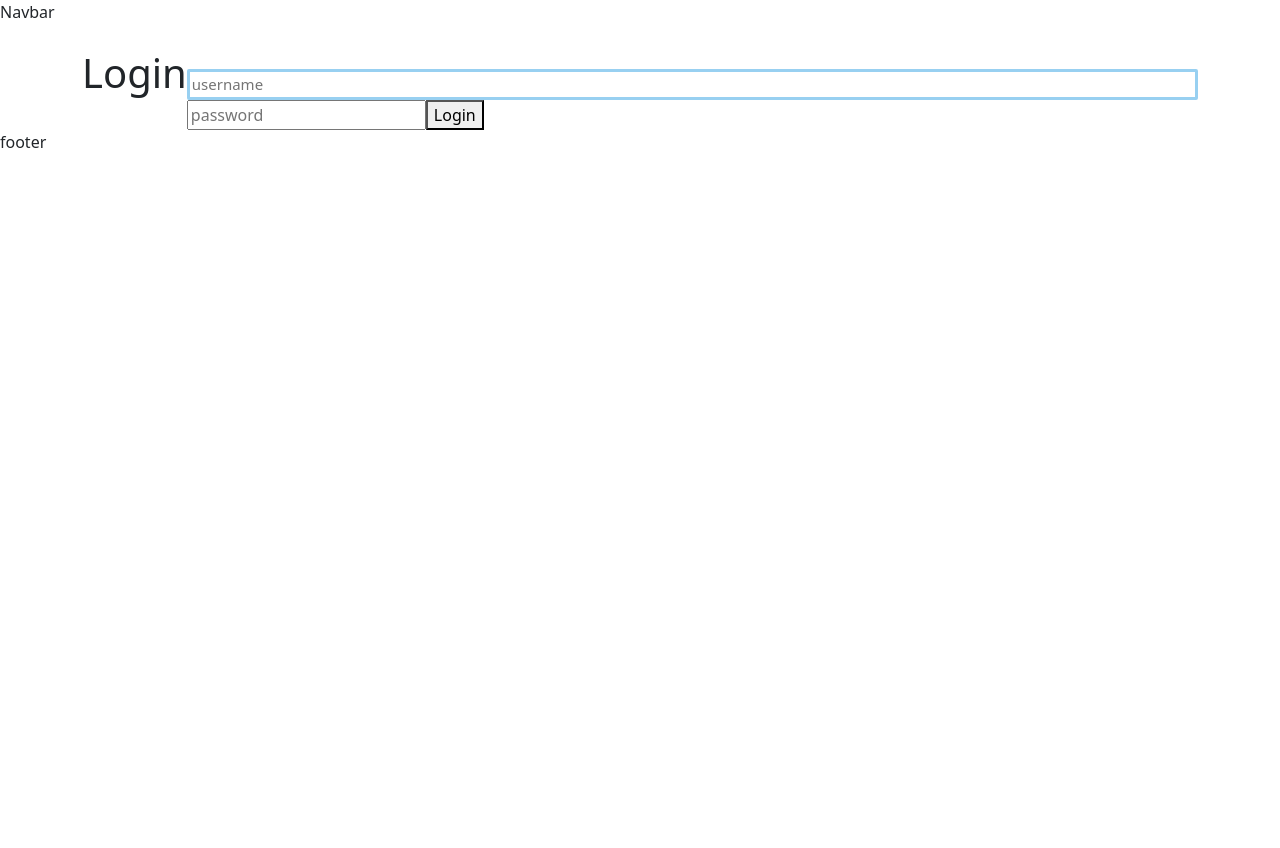
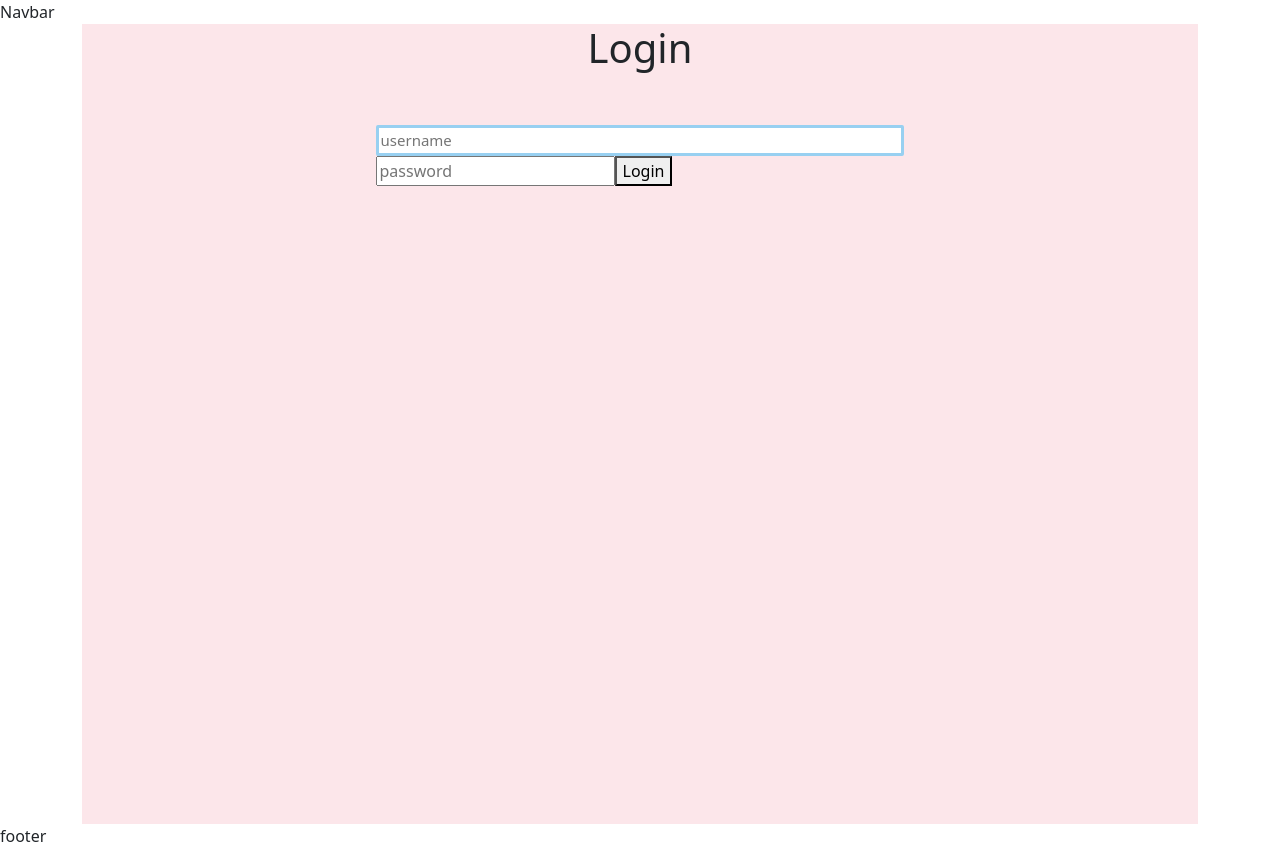
Before and after one commit to m1frahm/W12-Full-Stack-Career-Blog, a React (Vite) app in the folder client/: page /login in a window 1280 px wide. Before the commit the page ends 800 px from the top, so only its background shows below. Built offline with nearby package versions, Linux system fonts and the light colour scheme.

Commit message:
added some styling to login page

```diff
--- a/client/src/style.scss
+++ b/client/src/style.scss
@@ -1,13 +1,19 @@
+$mildpink: #FCE6EA; //coming from https://www.htmlcsscolor.com/hex/F6B3BF
+
 .app {
 
     .container {
 
         //Styling for Login Page
 
-        .auth{
+        .auth {
             display: flex;
+            flex-direction: column; //centered Login to top
             align-items: center;
             justify-content: center;
+            //background-color: lightcoral; //don't like the look of this
+            height: 100vh; //pushed down height of login page
+            background-color: $mildpink;
         }
     }
 }
```
